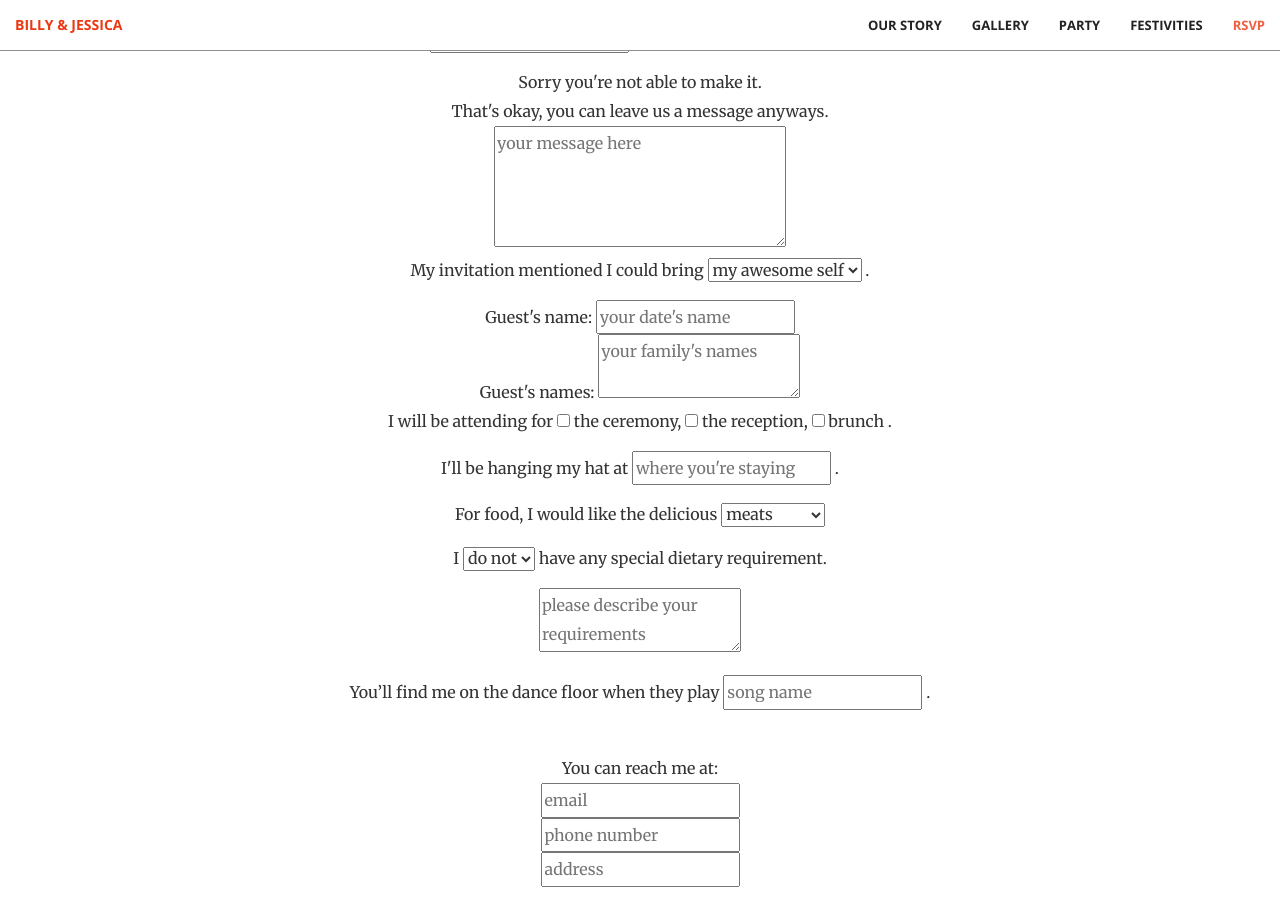
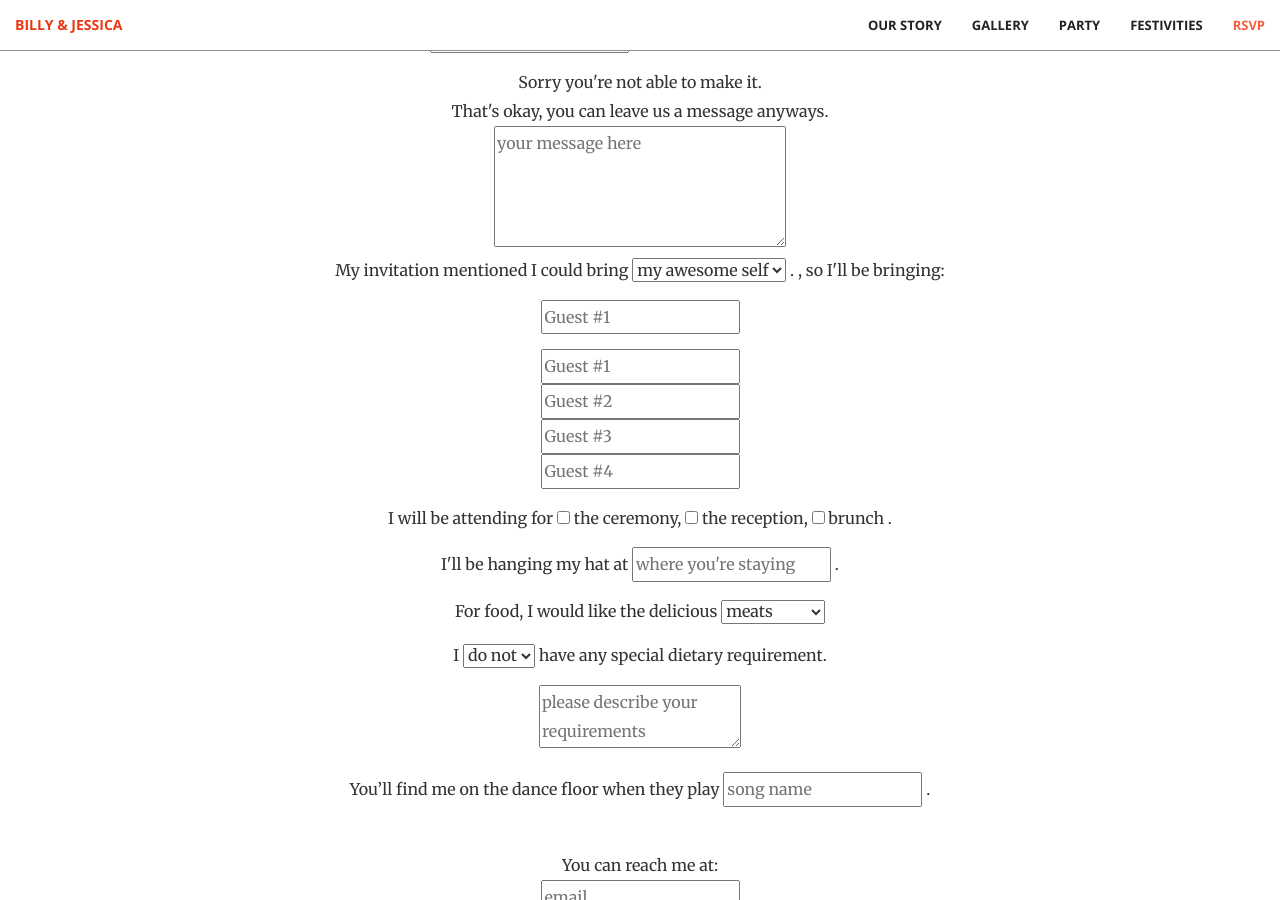
Before and after one commit to notbleh/wed-website, a Jekyll site: the page built from live.html, in a window 1280 px wide and 900 px high, scrolled down 3123 px. Built offline with Jekyll 4.4.1, drawn with Linux system fonts in a browser that asks for light colours.

Commit message:
Update rsvp1.html

```diff
--- a/_includes/rsvp1.html
+++ b/_includes/rsvp1.html
@@ -27,27 +27,23 @@
                         <!-- hide if not attending -->
                         <div id="attendingyes">
                             <div class="form-group">
-                                My invitation mentioned I could bring
+                              My invitation mentioned I could bring
                                 <span>
-                                    <select name="guests">
+                                    <select id="guests" name="guests">
                                         <option value="0" selected>my awesome self</option>
                                         <option value="1">a date</option>
                                         <option value="2">my family</option>
                                     </select>
-                                </span>.
+                                </span><span id="guestsno">.</span> <span id="guestsyes">, so I'll be bringing:</span>
                             </div>
-                            <!-- to insert guest names form -->
-                            <div>
-                                Guest's name:
-                                <span>
-                                    <input type="text" name="guest-name" id="guest-name" placeholder="your date's name">
-                                </span>
+                            <div class="form-group" id="guestdate">
+                                <input type="text" name="gname1" id="gname1" placeholder="Guest #1">
                             </div>
-                            <div>
-                                Guest's names:
-                                <span>
-                                    <textarea name="family-names" id="family-names" placeholder="your family's names"></textarea>
-                                </span>
+                            <div class="form-group" id="guestfamily">
+                                <input type="text" name="gname1" id="gname1" placeholder="Guest #1"><br>
+                                <input type="text" name="gname2" id="gname2" placeholder="Guest #2"><br>
+                                <input type="text" name="gname3" id="gname3" placeholder="Guest #3"><br>
+                                <input type="text" name="gname4" id="gname4" placeholder="Guest #4"><br>
                             </div>
                             <div class="form-group">
                                 I will be attending for
```
